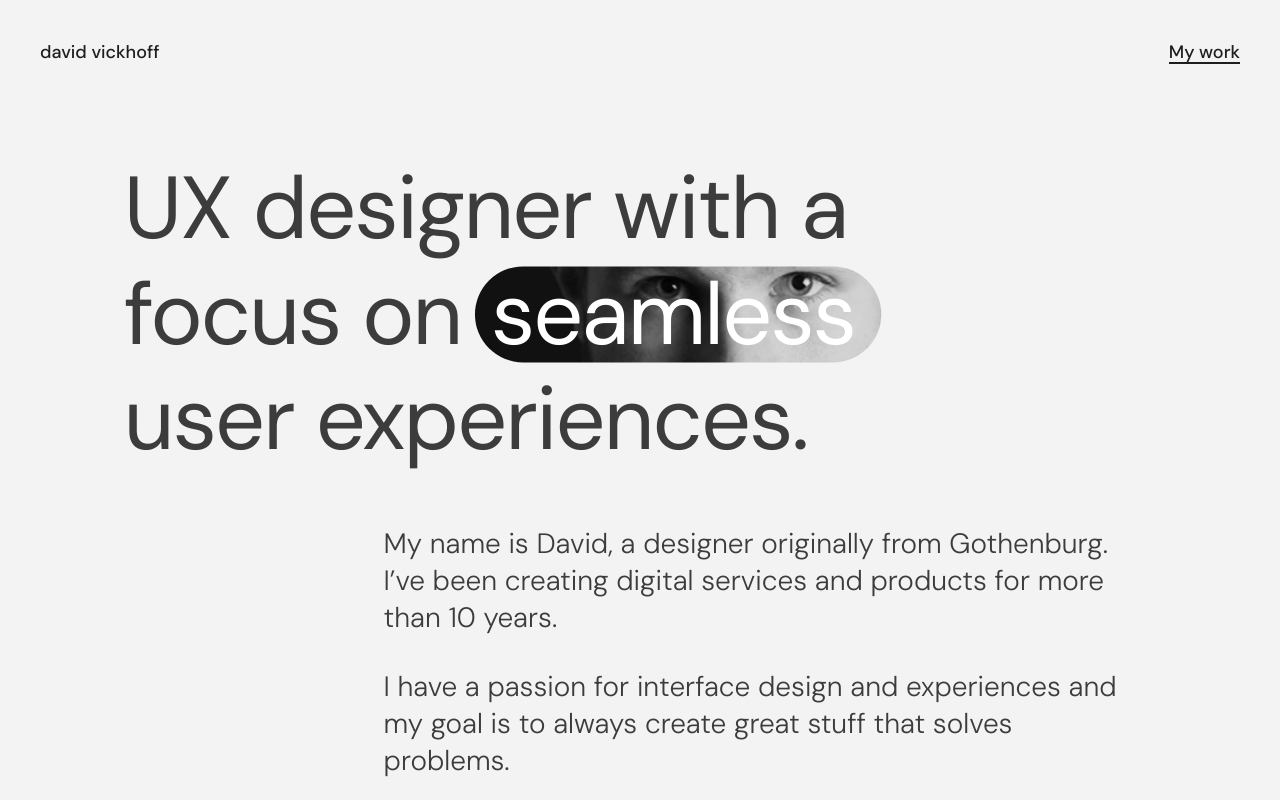
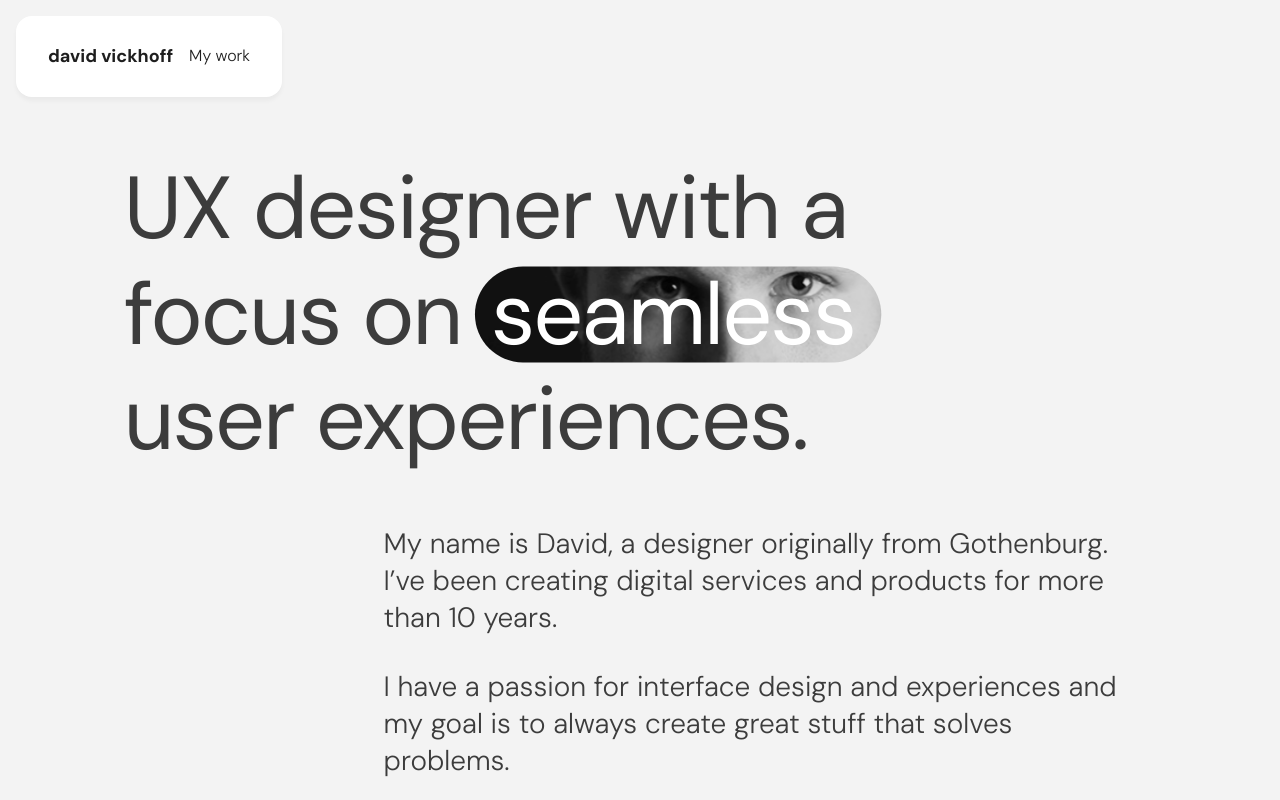
Before and after one commit to erikblomqvist/david-portfolio, a Next.js app: page / in a window 1280 px wide. Shown: the top 800 px of the page. Built offline with nearby package versions, Linux system fonts and the light colour scheme.

Commit message:
Update header

```diff
--- a/src/app/page.js
+++ b/src/app/page.js
@@ -54,7 +54,7 @@ const Home = () => (
             <div className={styles.preamble}>
                 <p>My name is David, a designer originally from Gothenburg. I’ve been creating digital services and products for more than 10 years.</p>
                 <p>I have a passion for interface design and experiences and my goal is to always create great stuff that solves problems.</p>
-                <p>Have a look at my work and maybe we'll talk soon :)</p>
+                <p>Have a look at my work and maybe we’ll talk soon :)</p>
             </div>
             <div className={styles['scroll-down']}>
                 <Image
--- a/src/components/navigation.module.css
+++ b/src/components/navigation.module.css
@@ -1,11 +1,23 @@
+@keyframes menuOut {
+    to {
+        translate: 0 -4rem;
+        opacity: 0;
+    }
+}
+
 .menu {
     position: fixed;
     z-index: 1000;
-    inset-block-start: 2.5rem;
-    inset-inline: 2.5rem;
+    inset-block-start: 1rem;
+    inset-inline-start: 1rem;
 
     display: flex;
-    justify-content: space-between;
+    column-gap: 1rem;
+
+    border-radius: 1rem;
+    padding: 2rem;
+    background-color: #fff;
+    box-shadow: 0px 4px 4px 0px #0000000A;
 
     & ul {
         display: flex;
@@ -16,27 +28,22 @@
     }
 
     & li {
-        font-size: 1.125rem;
+        font-size: 1rem;
+        line-height: 1rem;
     }
 
     & a {
         position: relative;
 
-        font-weight: 500;
         color: #1e1e1e;
 
-        &::after {
-            content: '';
-            position: absolute;
-            inset-block-end: 0;
-            inset-inline: 0;
-
-            height: 2px;
-            background-color: currentColor;
+        &:where(:hover, :focus) {
+            text-decoration: underline;
         }
     }
 }
 
-.clean::after {
-    display: none;
+.clean {
+    font-size: 1.125rem;
+    font-weight: 700;
 }
```
